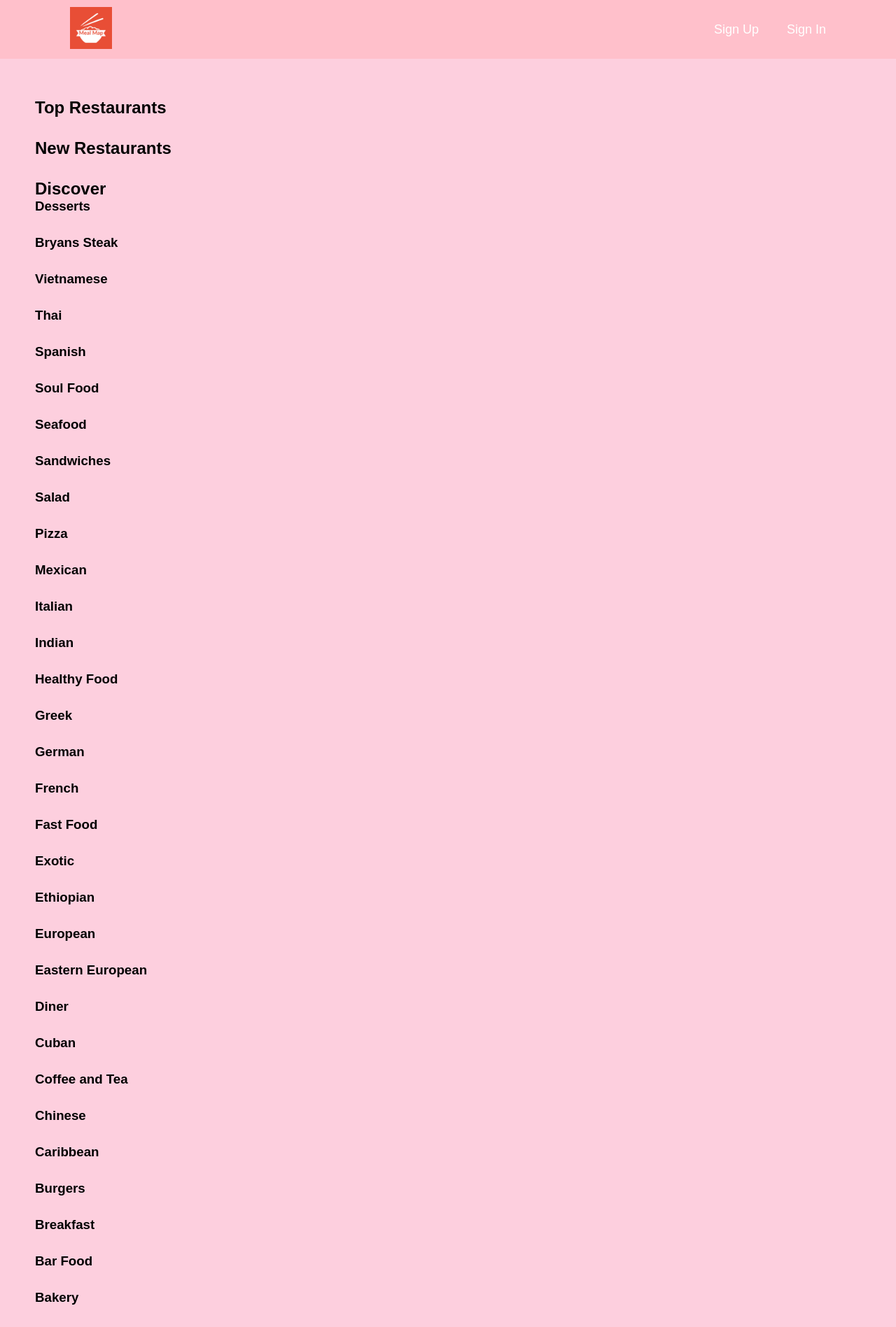
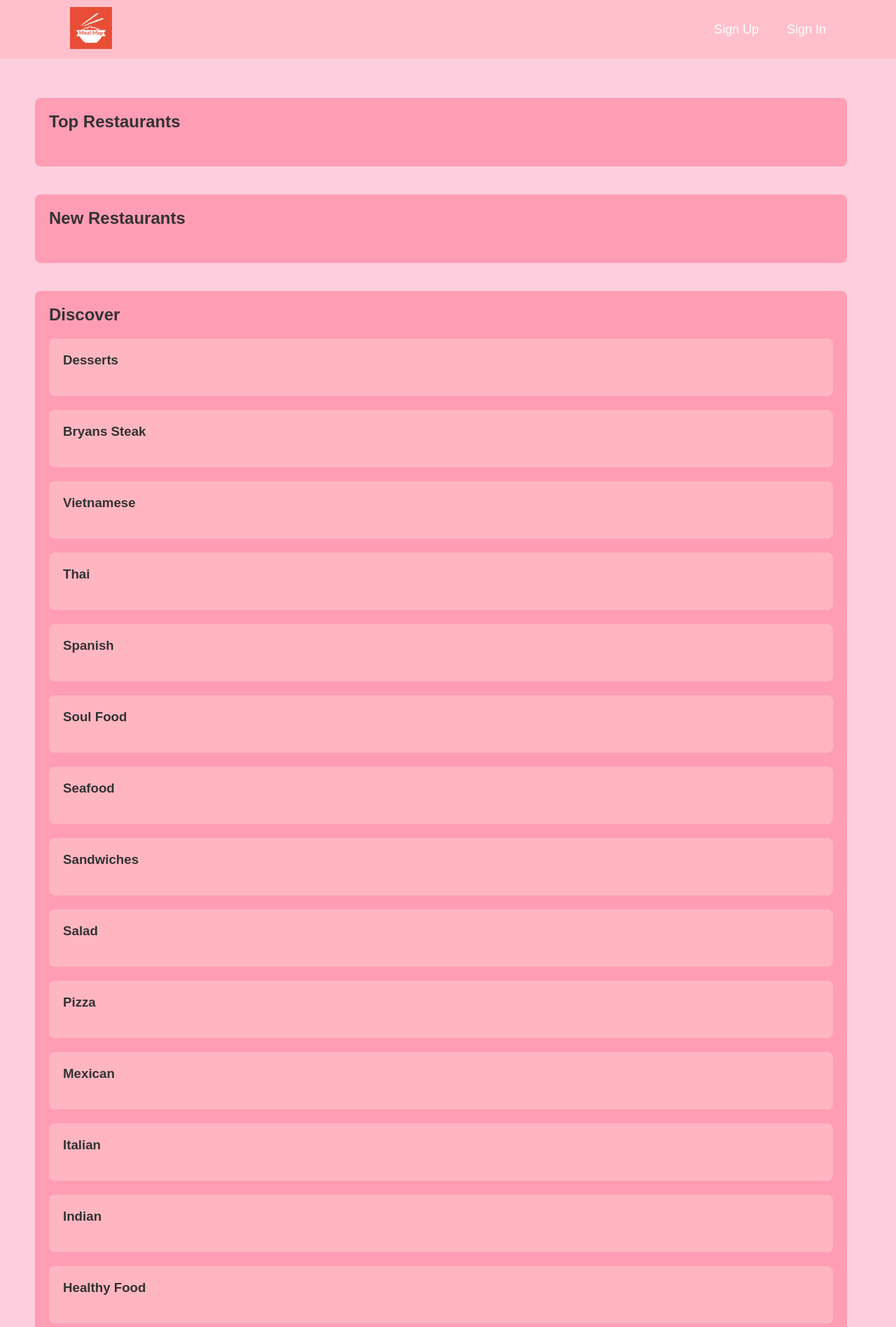
Before and after one commit to SpicyNoodleSoup/meal_map_project, a Django app: page / in a window 1280 px wide. Shown: the top 1897 px of the page at 70% size. Run offline with Django 3.2, Linux system fonts and the light colour scheme; data that the repository does not hold is empty.

Commit message:
Homepage updated to look like design spec

```diff
--- a/meal_map_project/static/css/style.css
+++ b/meal_map_project/static/css/style.css
@@ -254,14 +254,46 @@ button:hover {
 
 .restaurant-list {
     display: flex;
-    flex-wrap: wrap;
-    justify-content: space-between;
-    margin-bottom: 20px;
+    overflow-x: auto;
+    scroll-behavior: smooth;
+    padding-bottom: 10px;
+    scrollbar-width: thin;
+    scrollbar-color: #ffb1e1 #f5d5e0;
+}
+
+.restaurant-list::-webkit-scrollbar {
+    width: 8px;
+    height: 8px;
+}
+
+.restaurant-list::-webkit-scrollbar-track {
+    background-color: #f5d5e0;
+    border-radius: 4px;
+}
+
+.restaurant-list::-webkit-scrollbar-thumb {
+    background-color: #973091;
+    border-radius: 4px;
+}
+
+.restaurant-list::-webkit-scrollbar-thumb:hover {
+    background-color: #ab54a2;
 }
 
 .restaurant-item {
     width: calc(33.33% - 10px);
     margin-bottom: 20px;
+    transition: transform 0.3s ease, box-shadow 0.3s ease;
+}
+
+.restaurant-item:hover {
+    transform: scale(1.05);
+    box-shadow: 0 8px 16px rgba(0, 0, 0, 0.2);
+}
+
+.restaurant-item:active {
+    transform: scale(0.95);
+    box-shadow: 0 2px 4px rgba(0, 0, 0, 0.4);
 }
 
 .restaurant-item a {
@@ -404,3 +436,67 @@ button:hover {
 #rating-container {
     background-color: #fdfdd0;
 }
+
+.section {
+    margin-bottom: 40px;
+    padding: 20px;
+    background-color: #ff9db5 !important; /* Darker shade of pink */
+    border-radius: 8px;
+}
+
+.category {
+    margin-bottom: 20px;
+    padding: 20px;
+    background-color: #ffb6c1 !important; /* Slightly lighter shade of pink */
+    border-radius: 8px;
+}
+
+
+
+
+.section h2 {
+    color: #333;
+    margin-bottom: 20px;
+}
+
+.category {
+    margin-bottom: 20px;
+    padding: 20px;
+    background-color: #ffb6c1; /* Slightly lighter shade of pink */
+    border-radius: 8px;
+}
+
+.category h3 {
+    color: #333;
+    margin-bottom: 10px;
+}
+
+.restaurant-list {
+    display: flex;
+    overflow-x: auto;
+    scroll-behavior: smooth;
+    padding-bottom: 10px;
+}
+
+.restaurant-item {
+    flex: 0 0 auto;
+    width: 200px;
+    margin-right: 20px;
+    background-color: #fff; /* White background for restaurant items */
+    border-radius: 8px;
+    padding: 10px;
+    box-shadow: 0 2px 4px rgba(0, 0, 0, 0.1);
+}
+
+.restaurant-item img {
+    width: 100%;
+    height: 150px;
+    object-fit: cover;
+    border-radius: 4px;
+}
+
+.restaurant-item h3 {
+    margin-top: 10px;
+    font-size: 18px;
+    color: #333;
+}
--- a/meal_map_project/templates/meal_map/homepage.html
+++ b/meal_map_project/templates/meal_map/homepage.html
@@ -3,49 +3,63 @@
 
 {% block content %}
 <div class="homepage-container">
+    <div class="section">
         <h2>Top Restaurants</h2>
         <div class="restaurant-list">
             {% for restaurant in top_restaurants %}
             <div class="restaurant-item">
                 {% if restaurant.photo %}
-            <a href= "{% url 'meal_map:show_restaurant' restaurant_name_slug=restaurant.slug %}"> <img src="{{ restaurant.photo.url }}" alt="{{ restaurant.name }}"></a>
+                <a href="{% url 'meal_map:show_restaurant' restaurant_name_slug=restaurant.slug %}">
+                    <img src="{{ restaurant.photo.url }}" alt="{{ restaurant.name }}">
+                </a>
                 {% else %}
                 <img src="{% static 'images/placeholder.jpg' %}" alt="Default Image">
                 {% endif %}
-            <a href ="{% url 'meal_map:show_restaurant' restaurant_name_slug=restaurant.slug %}"> <h3>{{ restaurant.name }}</h3></a>
+                <h3>{{ restaurant.name }}</h3>
             </div>
             {% endfor %}
         </div>
+    </div>
 
+    <div class="section">
         <h2>New Restaurants</h2>
         <div class="restaurant-list">
             {% for restaurant in new_restaurants %}
             <div class="restaurant-item">
                 {% if restaurant.photo %}
-            <a href= "{% url 'meal_map:show_restaurant' restaurant_name_slug=restaurant.slug %}"> <img src="{{ restaurant.photo.url }}" alt="{{ restaurant.name }}"></a>
+                <a href="{% url 'meal_map:show_restaurant' restaurant_name_slug=restaurant.slug %}">
+                    <img src="{{ restaurant.photo.url }}" alt="{{ restaurant.name }}">
+                </a>
                 {% else %}
                 <img src="{% static 'images/placeholder.jpg' %}" alt="Default Image">
                 {% endif %}
-            <a href ="{% url 'meal_map:show_restaurant' restaurant_name_slug=restaurant.slug %}"><h3>{{ restaurant.name }}</h3></a>
+                <h3>{{ restaurant.name }}</h3>
             </div>
             {% endfor %}
         </div>
+    </div>
 
+    <div class="section">
         <h2>Discover</h2>
         {% for category, restaurants in category_restaurants.items %}
+        <div class="category">
             <h3>{{ category }}</h3>
             <div class="restaurant-list">
                 {% for restaurant in restaurants %}
                 <div class="restaurant-item">
                     {% if restaurant.photo %}
-            <a href= "{% url 'meal_map:show_restaurant' restaurant_name_slug=restaurant.slug %}"> <img src="{{ restaurant.photo.url }}" alt="{{ restaurant.name }}"></a>
+                    <a href="{% url 'meal_map:show_restaurant' restaurant_name_slug=restaurant.slug %}">
+                        <img src="{{ restaurant.photo.url }}" alt="{{ restaurant.name }}">
+                    </a>
                     {% else %}
                     <img src="{% static 'images/placeholder.jpg' %}" alt="Default Image">
                     {% endif %}
-            <a href ="{% url 'meal_map:show_restaurant' restaurant_name_slug=restaurant.slug %}"><h3>{{ restaurant.name }}</h3></a>
+                    <h3>{{ restaurant.name }}</h3>
                 </div>
                 {% endfor %}
             </div>
+        </div>
         {% endfor %}
     </div>
+</div>
 {% endblock %}
```
Also changed, not shown: meal_map_project/media/restaurant_photos/burger_place_bcYroUK.jpg (added), meal_map_project/media/restaurant_photos/greek_place_7tyZBiZ.jpg (added), meal_map_project/media/restaurant_photos/pasta_place_Ys8mNFg.jpg (added), meal_map_project/media/restaurant_photos/pizza_place_xN7sET3.jpg (added), meal_map_project/media/restaurant_photos/seafood_meal_LYNPqnL.jpg (added), meal_map_project/media/restaurant_photos/steak_meal_kyZiWbp.jpg (added), meal_map_project/media/restaurant_photos/sushi_place_AInc5gX.jpg (added), meal_map_project/media/restaurant_photos/taco_place_1TmNuMA.jpg (added), meal_map_project/media/restaurant_photos/tai_place_C2fiGzs.jpg (added), meal_map_project/media/restaurant_photos/vegan_place_wsj52Di.jpg (added). Lines whose indentation alone changed are shown as unchanged.
